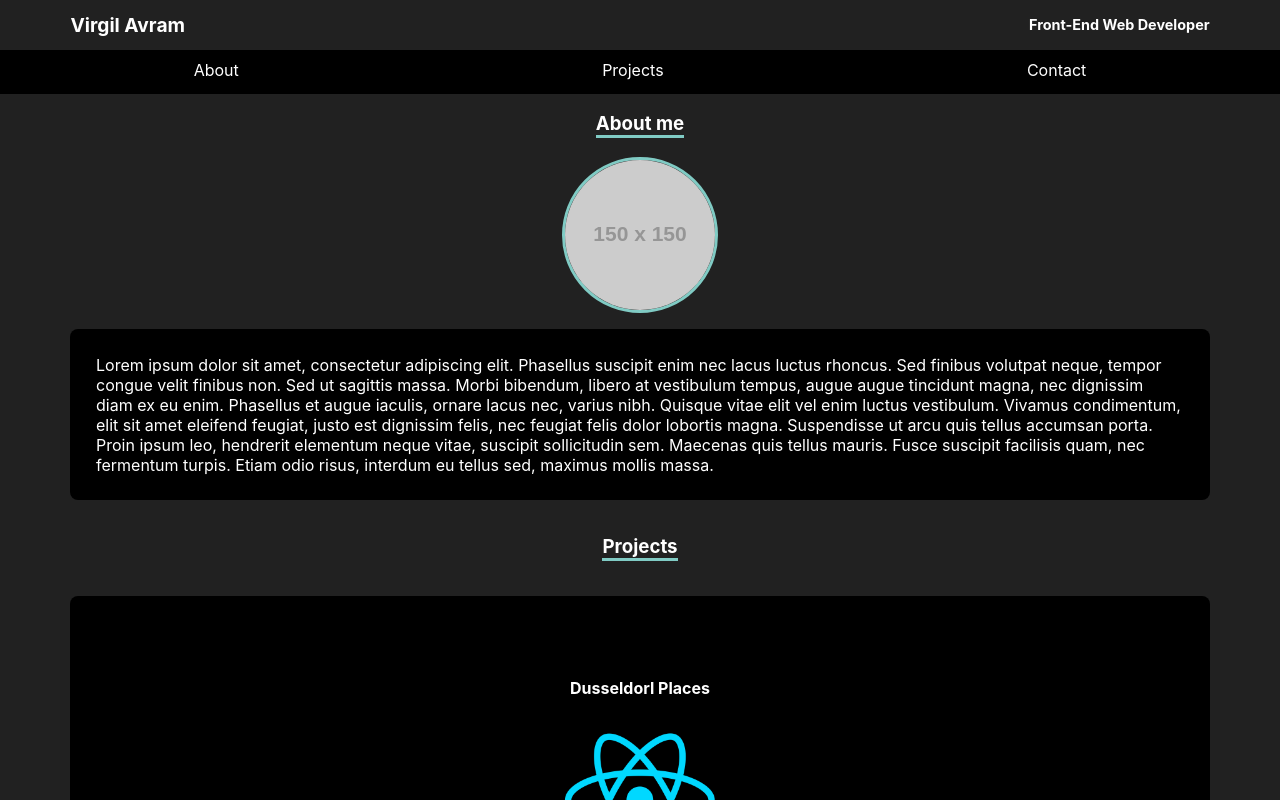
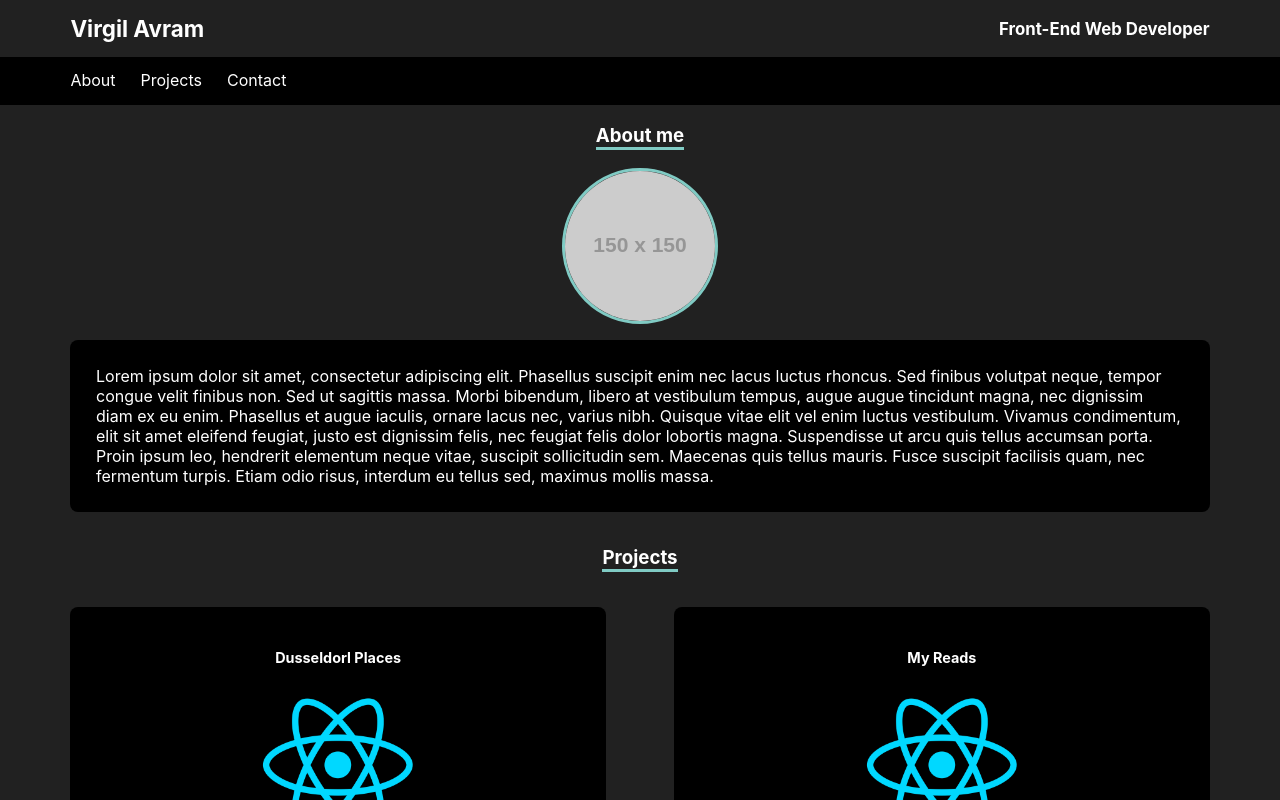
Before and after one commit to virgilseo/portfolio, a React (Create React App) app: page / in a window 1280 px wide. Built offline with nearby package versions, Linux system fonts and the light colour scheme.

Commit message:
Add media breakpoint for viewports over 550px

```diff
--- a/src/App.css
+++ b/src/App.css
@@ -53,11 +53,16 @@ img {
 
 .nav-container {
   display: flex;
+  align-items: center;
+  justify-content: center;
+  background-color: #000000;
+  height: 6vh;
+}
+
+.inner-nav {
+  display: flex;
+  width: 89%;
   justify-content: space-around;
-  align-items: center;
-  background-color: #000000;
-  padding:  10px 12px 10px 12px;
-  height: 3vh;
 }
 
 /* About me */
--- a/src/App.js
+++ b/src/App.js
@@ -1,5 +1,6 @@
 import React, {Component} from 'react';
 import './App.css';
+import './responsive.css';
 import Header from './Header.js';
 import Footer from './Footer.js';
 import About from './About.js';
--- a/src/Navigation.js
+++ b/src/Navigation.js
@@ -7,9 +7,11 @@ class Navigation extends Component {
     return(
 
       <nav className='nav-container'>
-        <a href='#about' className='nav-link'>About</a>
-        <a href='#projects' className='nav-link'>Projects</a>
-        <a href='#contact' className='nav-link'>Contact</a>
+        <div className='inner-nav'>
+          <a href='#about' className='nav-link'>About</a>
+          <a href='#projects' className='nav-link'>Projects</a>
+          <a href='#contact' className='nav-link'>Contact</a>
+        </div>
       </nav>
     )
   }
--- /dev/null
+++ b/src/responsive.css
@@ -0,0 +1,34 @@
+
+@media only screen and (min-width: 550px) {
+
+  ul {
+    width: 89%;
+    justify-content: space-between;
+  }
+
+  .project {
+    width: 43%;
+    font-size: 0.9em;
+    align-items: flex-start
+  }
+
+  .project-flipped {
+    align-items: center;
+  }
+
+  .social-logo {
+    width: 20%;
+  }
+
+  .inner-nav {
+    justify-content: flex-start;
+  }
+
+  .nav-link {
+    margin-right: 25px;
+  }
+
+  .header {
+    font-size: 0.7em;
+  }
+}
```
